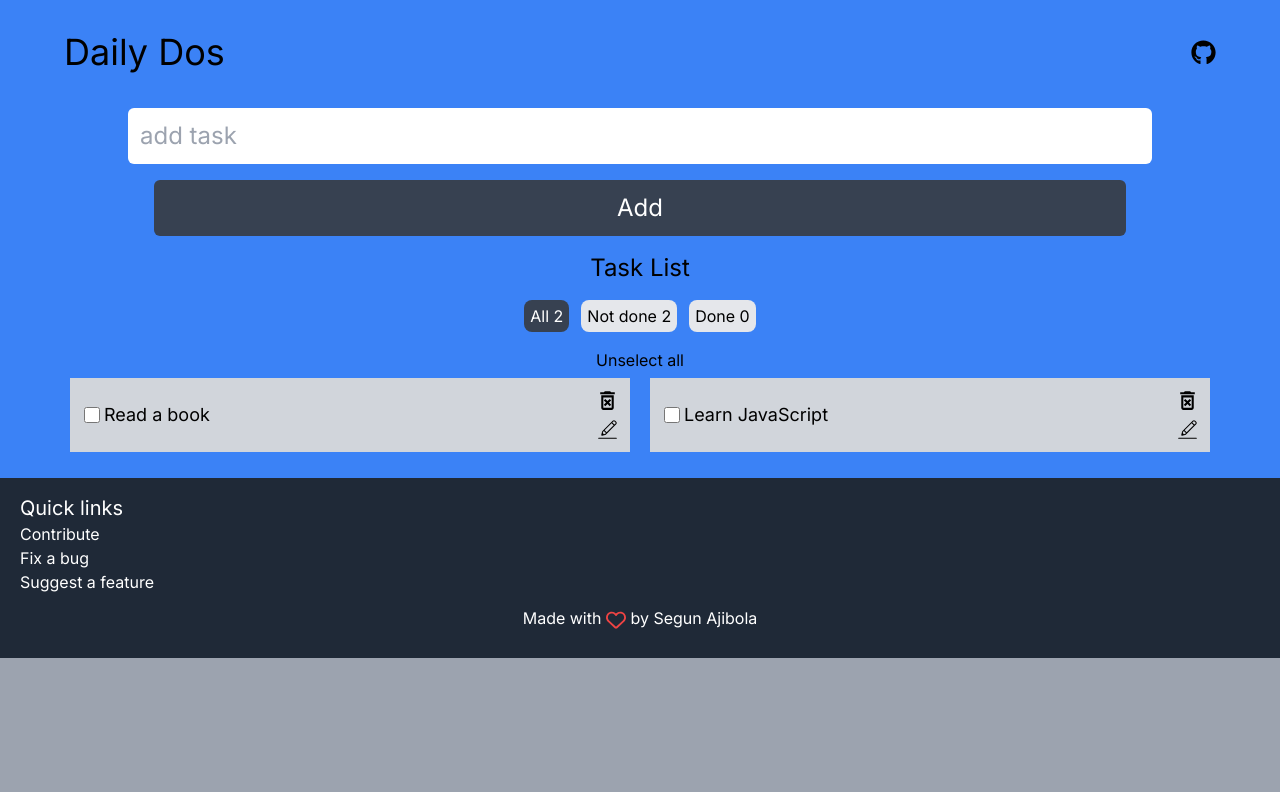
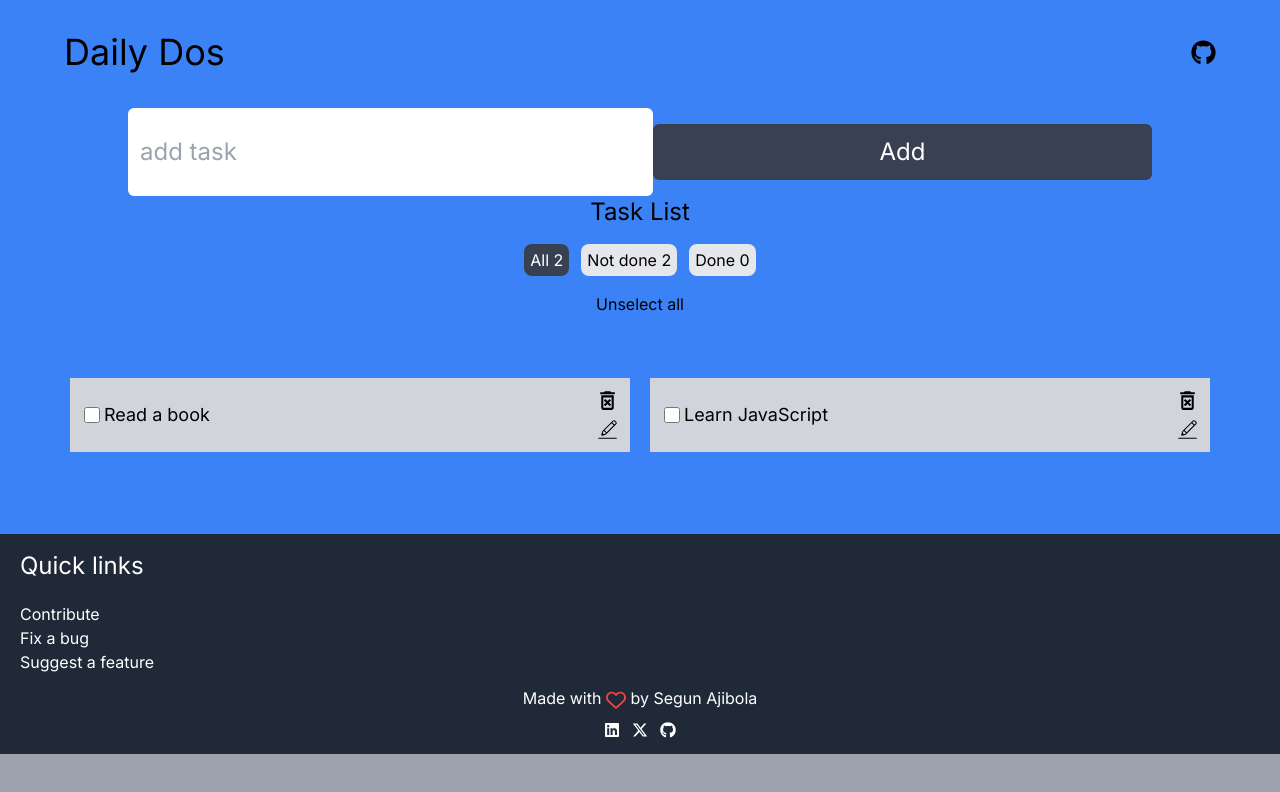
Before and after one commit to segunajibola/todos-daily, a Next.js app: page / in a window 1280 px wide. Shown: the top 792 px of the page. Built offline with nearby package versions, Linux system fonts and the light colour scheme.

Commit message:
fix form

```diff
--- a/app/components/AddTaskForm.tsx
+++ b/app/components/AddTaskForm.tsx
@@ -24,7 +24,7 @@ const AddTaskForm: React.FC<AddTaskFormProps> = ({ onAddTask }) => {
     }
   };
   return (
-    <form onSubmit={handleSubmit} className="w-[80vw] mx-auto">
+    <form onSubmit={handleSubmit} className="w-[80vw] flex mx-auto">
       <input
         type="text"
         placeholder="add task"
--- a/app/components/Footer.tsx
+++ b/app/components/Footer.tsx
@@ -1,22 +1,32 @@
 import React from "react";
-import { FaRegHeart } from "react-icons/fa6";
+import { FaRegHeart, FaXTwitter, FaGithub, FaLinkedin } from "react-icons/fa6";
 
 const Footer: () => React.JSX.Element = () => {
   return (
     <div className="py-4 bg-gray-800 text-white p-5">
-      <span className="text-xl py-10">Quick links</span>
+      <p className="text-2xl pb-5">Quick links</p>
       <div className="flex flex-col">
         <div className="flex flex-col">
-          <a href="">Contribute</a>
-          <a href="">Fix a bug</a>
-          <a href="">Suggest a feature</a>
+          <a href="https://github.com/segunajibola/todos-daily/pulls">Contribute</a>
+          <a href="https://github.com/segunajibola/todos-daily/issues">Fix a bug</a>
+          <a href="https://github.com/segunajibola/todos-daily/issues/">
+            Suggest a feature
+          </a>
         </div>
       </div>
-      <p className="text-center my-3">
-        Made with <FaRegHeart size={20} className="inline-block text-red-500" />{" "}
-        by
-        <a href="https://segunajibola.com"> Segun Ajibola</a>
-      </p>
+      <div className="flex flex-col items-center">
+        <p className="my-3">
+          Made with{" "}
+          <FaRegHeart size={20} className="inline-block text-red-500" /> {""}
+          by {""}
+          <a href="https://segunajibola.com">Segun Ajibola</a>
+        </p>
+        <div className="flex gap-x-3">
+          <a href=""><FaLinkedin /></a>
+          <a href=""><FaXTwitter /></a>
+          <a href=""><FaGithub /></a>
+        </div>
+      </div>
     </div>
   );
 };
--- a/app/components/TaskLists.tsx
+++ b/app/components/TaskLists.tsx
@@ -180,7 +180,7 @@ const TaskList: React.FC = () => {
                 : ""}
             </div>
           ) : (
-            <ul className="grid grid-cols-2 gap-2">
+            <ul className="grid grid-cols-2 gap-2 py-14">
               {getFilteredTasks().map((task) => (
                 <div
                   key={task.id}
--- a/app/layout.tsx
+++ b/app/layout.tsx
@@ -16,7 +16,7 @@ export default function RootLayout({
 }) {
   return (
     <html lang="en">
-      <body className={`${inter.className} bg-gray-400 overflow-hidden`}>{children}</body>
+      <body className={`${inter.className} bg-gray-400 overflow-x-hidden`}>{children}</body>
     </html>
   );
 }
```
